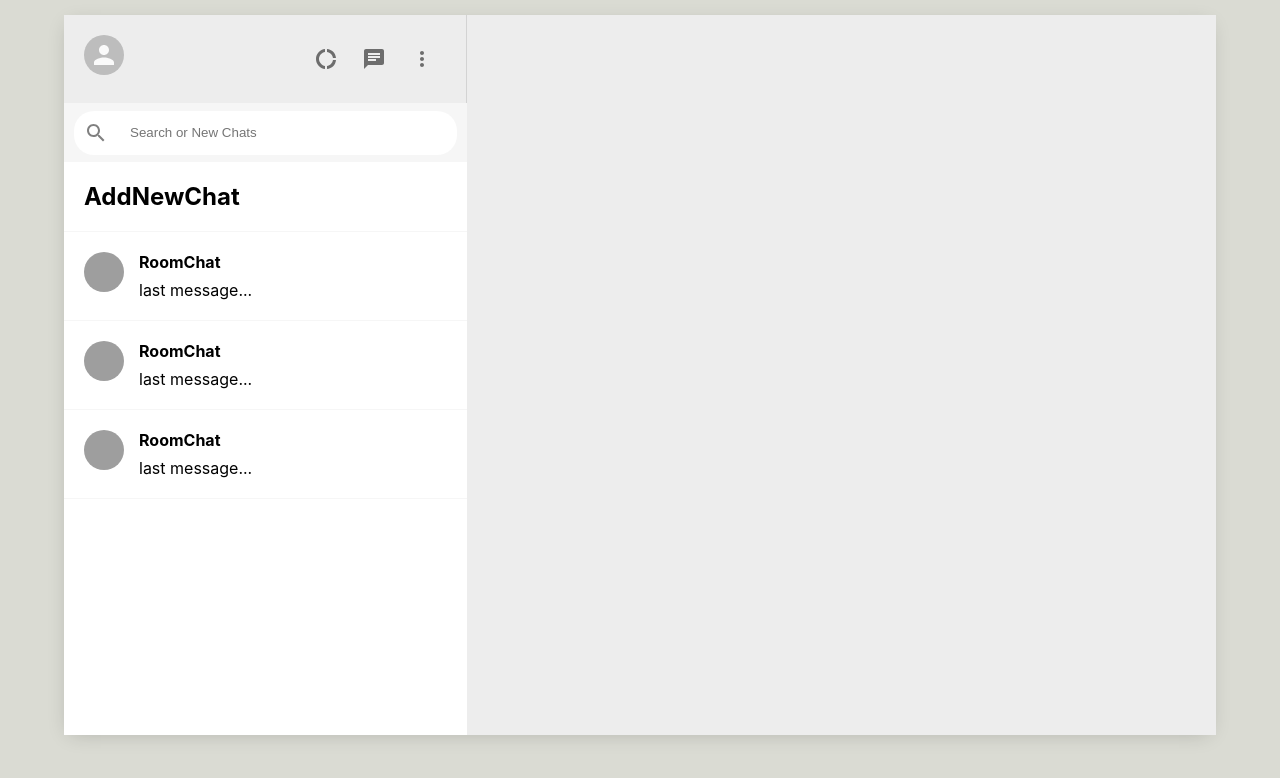
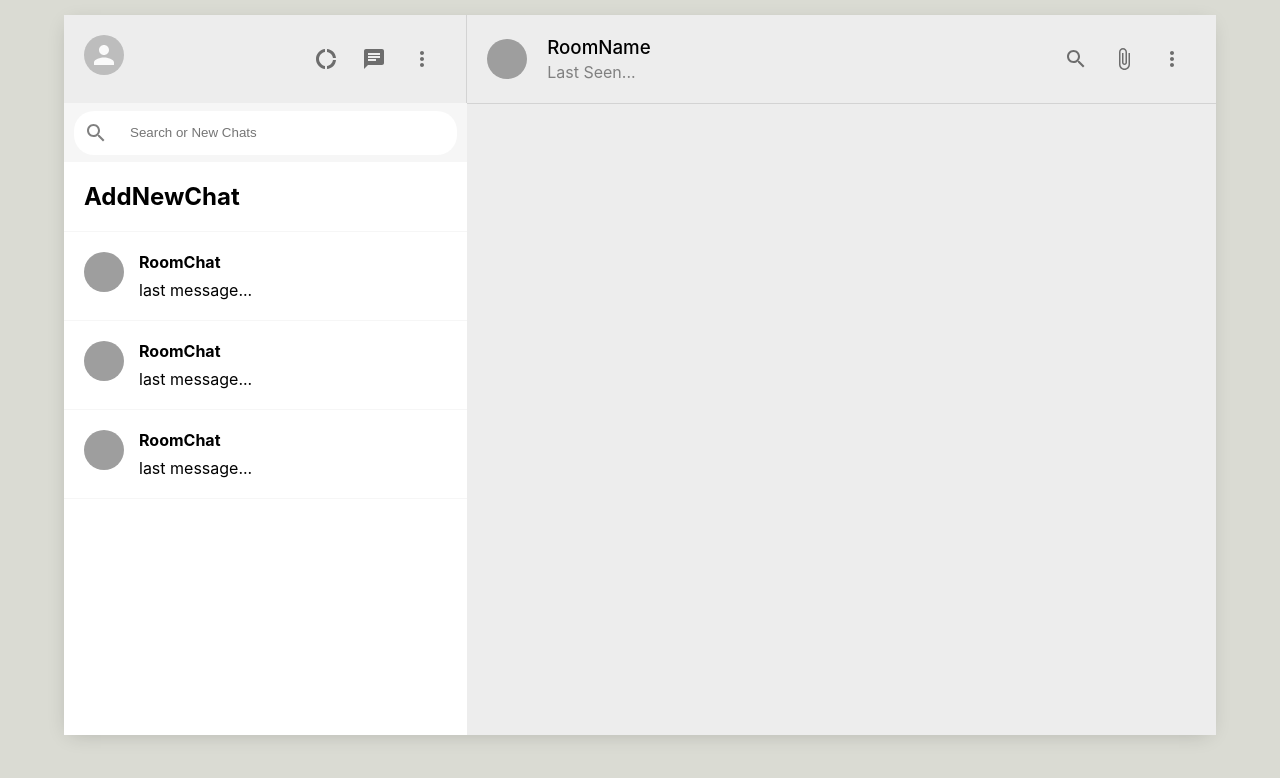
Before and after one commit to mk-Guvi/whastapp-clone, a React (Create React App) app: page / in a window 1280 px wide. Shown: the top 778 px of the page. Built offline with nearby package versions, Linux system fonts and the light colour scheme; grey boxes are pictures that could not be loaded.

Commit message:
till adding styles to header section of chats(26)

```diff
--- a/src/App.js
+++ b/src/App.js
@@ -1,7 +1,7 @@
 import React from "react"
 import './App.css';
 import Sidebar from "./Sidebar";
-
+import Chat from  "./Chat"
 function App() {
   return (
     //BEM Naming convention
@@ -11,6 +11,7 @@ function App() {
        {/* sidebar section
        chat section   */}
        <Sidebar/>
+       <Chat/>
        </div>
     </div>
   );
--- /dev/null
+++ b/src/Chat.css
@@ -0,0 +1,32 @@
+.chat{
+    flex: 0.65;
+
+}
+
+.chat__header{
+    padding: 20px;
+    display: flex;
+    align-items:center;
+    border-bottom: 1px solid lightgray;
+}
+
+.chat__headerInfo{
+    flex: 1;
+    padding-left: 20px;
+
+}
+
+.chat__headerInfo>h3{
+    margin-bottom: 3px;
+    font-weight: 500;
+}
+
+.chat__headerInfo>p {
+    color: gray;
+}
+
+.chat__headerRight{
+    display: flex;
+    justify-content: space-between;
+    min-width: 100px;
+}
--- /dev/null
+++ b/src/Chat.js
@@ -0,0 +1,48 @@
+import React,{useEffect,useState} from 'react'
+import "./Chat.css"
+import {SearchOutlined,MoreVert,AttachFile} from "@material-ui/icons"
+import {Avatar,IconButton} from "@material-ui/core";
+
+
+function Chat() {
+    const [seed,setSeed]=useState("")
+    useEffect(() => {//it renders when a component loads
+        setSeed(Math.floor(Math.random()*5000))
+        }, [])
+
+
+    return (
+        <div className="chat">
+             <div className="chat__header">
+             <Avatar src={`https://avatars.dicebear.com/4.5/api/male/${seed}.svg`}/>
+             <div className="chat__headerInfo">
+                 <h3>RoomName</h3>
+                 <p>Last Seen...</p>
+             </div>
+
+                 <div className="chat__headerRight">
+                      <IconButton >
+                           <SearchOutlined/>
+                      </IconButton>
+                        <IconButton >
+                              <AttachFile/>
+                        </IconButton>
+                        <IconButton>
+                            <MoreVert/>
+                        </IconButton>
+
+                 </div>
+
+             </div>
+
+             <div className="chat__body">
+
+             </div>
+             <div className="chat__footer">
+
+             </div>
+        </div>
+    )
+}
+
+export default Chat
```
Also changed, not shown: 2 other files (tests, documents, lock files or other folders).
